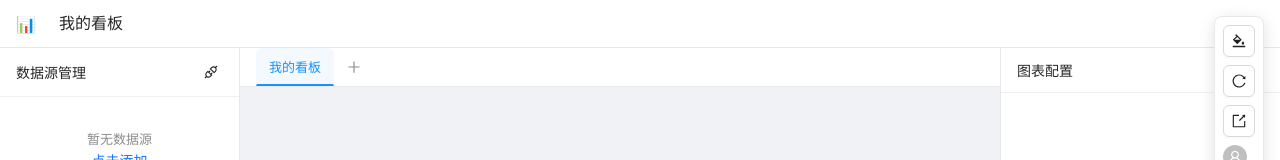
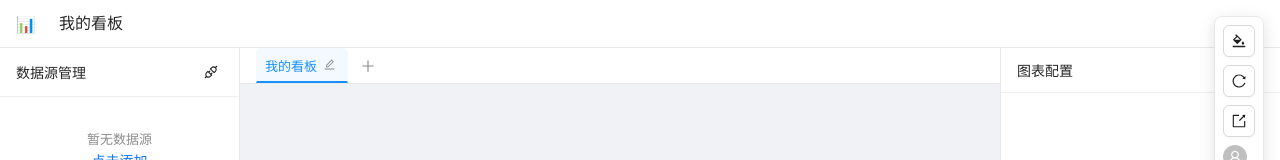
Before and after one commit to CuizXuan/Dashboard_Builder, a React (Vite) app: page / in a window 1280 px wide. Shown: the top 160 px of the page. Built offline with nearby package versions, Linux system fonts and the light colour scheme.

Commit message:
fix: Tab交互分离，点击切换画布，编辑和关闭按钮独立

```diff
--- a/src/components/Layout/DashboardTabs.tsx
+++ b/src/components/Layout/DashboardTabs.tsx
@@ -1,4 +1,4 @@
-import { Button, Input, Modal, message, Dropdown } from 'antd'
+import { Button, Input, Modal } from 'antd'
 import { PlusOutlined, CloseOutlined, EditOutlined } from '@ant-design/icons'
 import { useState } from 'react'
 import { useDashboardStore } from '../../store/useDashboardStore'
@@ -32,15 +32,8 @@ export default function DashboardTabs() {
 
   const handleRemove = (id: string, e: React.MouseEvent) => {
     e.stopPropagation()
-    if (dashboards.length <= 1) {
-      message.warning('至少保留一个画布')
-      return
-    }
+    if (dashboards.length <= 1) return
     removeDashboard(id)
-  }
-
-  const handleAdd = () => {
-    createDashboard()
   }
 
   return (
@@ -55,29 +48,27 @@ export default function DashboardTabs() {
                 className={`dashboard-tab ${isActive ? 'dashboard-tab--active' : ''}`}
                 onClick={() => setActiveDashboard(d.id)}
               >
-                <Dropdown
-                  menu={{
-                    items: [
-                      { key: 'rename', icon: <EditOutlined />, label: '重命名', onClick: () => openRename(d.id, d.title) },
-                      { key: 'delete', icon: <CloseOutlined />, label: '删除', danger: true, onClick: () => { if (dashboards.length > 1) removeDashboard(d.id) } },
-                    ],
-                  }}
-                  trigger={['click']}
-                  placement="bottomLeft"
-                >
-                  <span
-                    className="dashboard-tab__title"
-                    onClick={(e) => { e.stopPropagation() }}
-                  >
-                    {d.title}
-                    {dashboards.length > 1 && (
-                      <CloseOutlined
-                        className="dashboard-tab__close"
-                        onClick={(e) => handleRemove(d.id, e)}
-                      />
-                    )}
-                  </span>
-                </Dropdown>
+                <span className="dashboard-tab__title">{d.title}</span>
+
+                {/* 左侧编辑按钮 */}
+                <Button
+                  type="text"
+                  size="small"
+                  icon={<EditOutlined />}
+                  className="dashboard-tab__edit"
+                  onClick={(e) => { e.stopPropagation(); openRename(d.id, d.title) }}
+                />
+
+                {/* 右侧关闭按钮 */}
+                {dashboards.length > 1 && (
+                  <Button
+                    type="text"
+                    size="small"
+                    icon={<CloseOutlined />}
+                    className="dashboard-tab__close"
+                    onClick={(e) => handleRemove(d.id, e)}
+                  />
+                )}
               </div>
             )
           })}
@@ -85,7 +76,7 @@ export default function DashboardTabs() {
           <Button
             type="text"
             icon={<PlusOutlined />}
-            onClick={handleAdd}
+            onClick={() => createDashboard()}
             className="dashboard-tabs__add"
             title="新建画布"
           />
--- a/src/styles/global.css
+++ b/src/styles/global.css
@@ -104,7 +104,7 @@ body {
 .dashboard-tab {
   display: flex;
   align-items: center;
-  padding: 8px 12px;
+  padding: 6px 8px;
   border-radius: 6px 6px 0 0;
   cursor: pointer;
   border: 1px solid transparent;
@@ -113,6 +113,7 @@ body {
   white-space: nowrap;
   color: var(--color-text-secondary);
   font-size: 13px;
+  gap: 2px;
 }
 
 .dashboard-tab:hover {
@@ -127,25 +128,48 @@ body {
 }
 
 .dashboard-tab__title {
-  display: flex;
-  align-items: center;
-  gap: 6px;
-  max-width: 160px;
+  flex: 1;
   overflow: hidden;
   text-overflow: ellipsis;
+  max-width: 120px;
+}
+
+.dashboard-tab__edit {
+  font-size: 11px !important;
+  color: var(--color-text-tertiary) !important;
+  padding: 0 2px !important;
+  width: 20px !important;
+  height: 20px !important;
+  opacity: 0;
+  transition: opacity 0.15s;
+}
+
+.dashboard-tab:hover .dashboard-tab__edit,
+.dashboard-tab--active .dashboard-tab__edit {
+  opacity: 1;
+}
+
+.dashboard-tab__edit:hover {
+  color: var(--color-primary) !important;
 }
 
 .dashboard-tab__close {
-  font-size: 10px;
-  opacity: 0.4;
-  flex-shrink: 0;
-  padding: 2px;
-  border-radius: 2px;
+  font-size: 11px !important;
+  color: var(--color-text-tertiary) !important;
+  padding: 0 2px !important;
+  width: 20px !important;
+  height: 20px !important;
+  opacity: 0;
+  transition: opacity 0.15s;
+}
+
+.dashboard-tab:hover .dashboard-tab__close,
+.dashboard-tab--active .dashboard-tab__close {
+  opacity: 1;
 }
 
 .dashboard-tab__close:hover {
-  opacity: 1;
-  background: rgba(0, 0, 0, 0.08);
+  color: #ff4d4f !important;
 }
 
 .dashboard-tabs__add {
```
